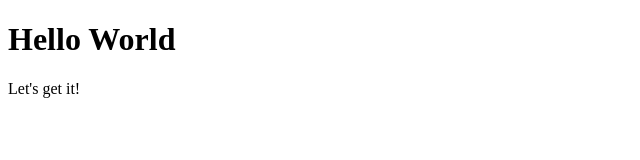
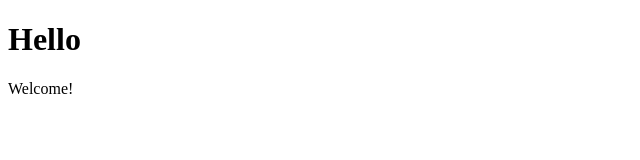
Before and after one commit to hiimfranklin/hiimfranklin, a plain HTML site: page index.html in a window 1280 px wide. Shown: the whole page, without its empty margins (0-640 px from the left). Drawn offline with Linux system fonts and the light colour scheme.

Commit message:
Update index.html

```diff
--- a/index.html
+++ b/index.html
@@ -1,7 +1,7 @@
 <!DOCTYPE html>
 <html>
 <body>
-<h1>Hello World</h1>
-<p>Let's get it!</p>
+<h1>Hello</h1>
+<p>Welcome!</p>
 </body>
 </html>
```
